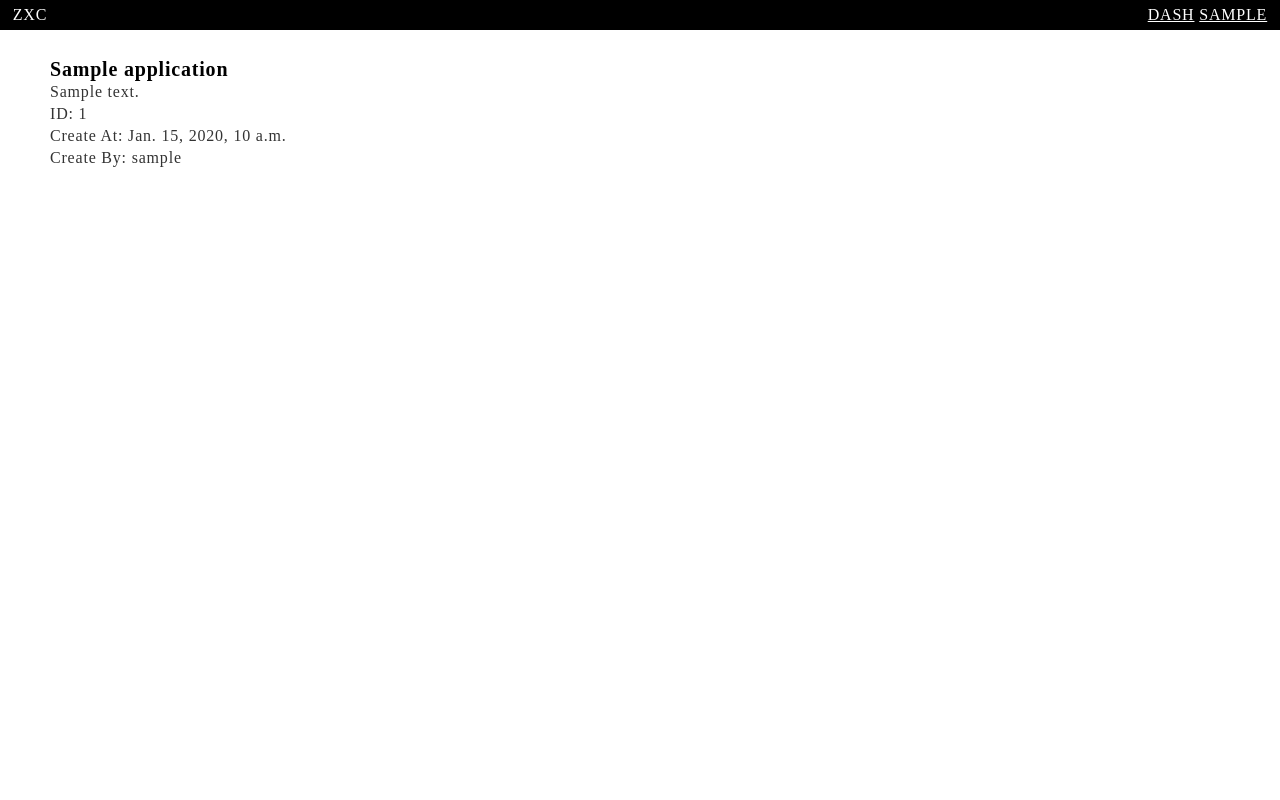
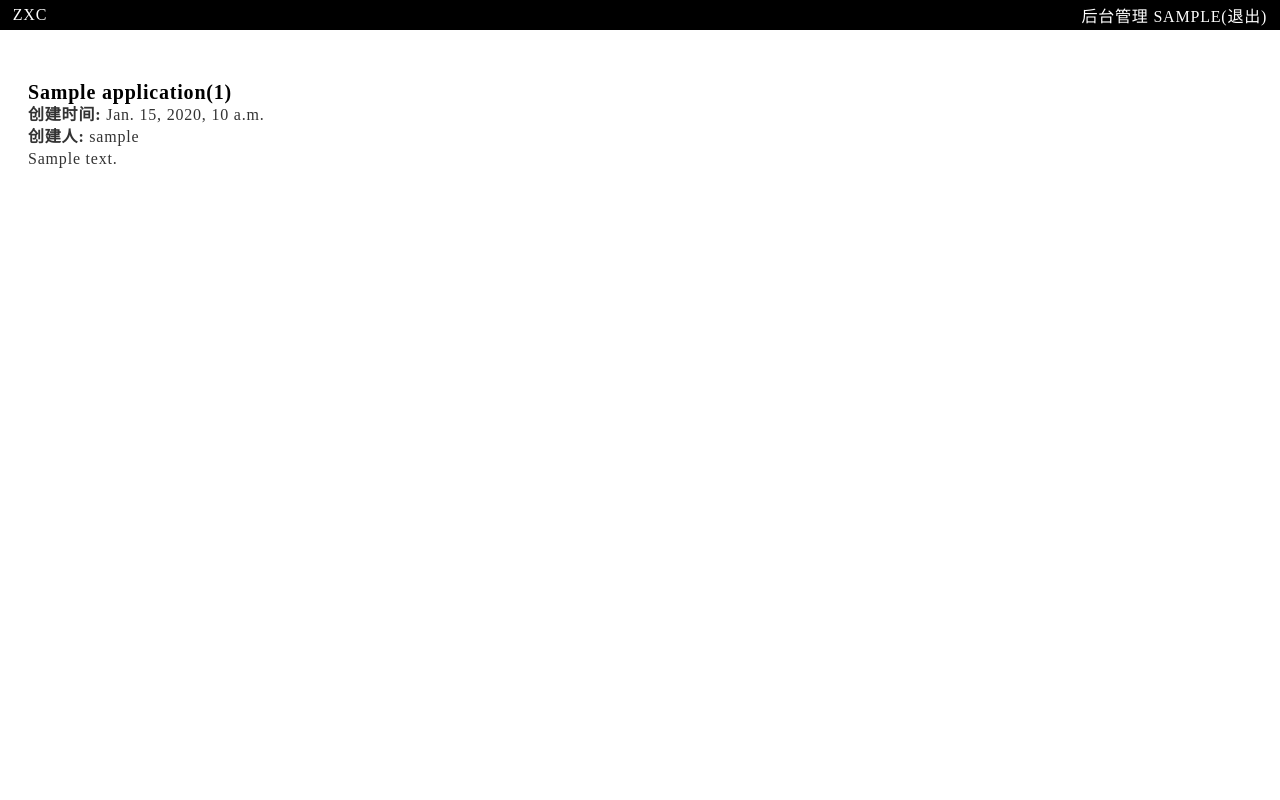
Before and after one commit to gozeon/zxc, a Django app: page /app/ in a window 1280 px wide. Run offline with Django 4.2, Linux system fonts and the light colour scheme; a user stored in the database is signed in; tables that the repository leaves empty hold one stand-in row (values such as "Sample post").

Commit message:
style: update app index style use atomizer

```diff
--- a/app/templates/app/base.html
+++ b/app/templates/app/base.html
@@ -29,8 +29,8 @@
         <div>
             {% block headerBtn %}{% endblock %}
             {% if user.is_authenticated %}
-                <a class="C(#fff)" href="{% url 'dash:index' %}">{{ "dash" | upper }}</a>
-                <a class="C(#fff)" href="{% url 'logout' %}">{{ user.username | upper }}</a>
+                <a class="C(#fff) Td(n) Td(u):hover" href="{% url 'dash:index' %}">{{ "后台管理" | upper }}</a>
+                <a class="C(#fff) Td(n) Td(u):hover" href="{% url 'logout' %}">{{ user.username | upper }}(退出)</a>
             {% endif %}
         </div>
     </header>
--- a/app/templates/app/detail.html
+++ b/app/templates/app/detail.html
@@ -54,11 +54,11 @@
 {% endblock %}
 
 {% block headerTitle %}
-    <span>{{ app.name | upper }}</span>
+    <a class="C(#fff) Td(n) Td(u):hover" href="{% url 'detail' app.id %}">{{ app.name | upper }}</a>
 {% endblock %}
 
 {% block headerBtn %}
-    <a class="C(#fff)" href="{% url "app" %}">ALL APP</a>
+    <a class="C(#fff) Td(n) Td(u):hover" href="{% url "app" %}">全部应用</a>
 {% endblock %}
 
 {% block menu %}
--- a/app/templates/app/index.html
+++ b/app/templates/app/index.html
@@ -2,44 +2,19 @@
 {% block menu %}{% endblock %}
 
 {% block style %}
-    <style>
-        .content {
-            padding: 20px 40px;
-        }
-
-        .content a.box {
-            padding: 8px 10px;
-            border-radius: 3px;
-            text-decoration: none;
-            color: black;
-
-            display: inline-block;
-        }
-
-        .content a.box .name {
-            font-size: 20px;
-            font-weight: bolder;
-        }
-
-        .content a.box .desc {
-            font-size: 16px;
-            line-height: 22px;
-            color: #333
-        }
-    </style>
 {% endblock %}
 
 {% block content %}
     {% if apps %}
-        <div class="content">
+        <div class="D(f) Flw(w) Px(20px) Py(40px)">
             {% for app in apps %}
-                <a class="box" href="{% url 'detail' app.id %}">
-                    <div class="name">{{ app.name }}</div>
+                <a class="W(350px) C(#000) Td(n) Px(8px) Py(10px)" href="{% url 'detail' app.id %}">
+                    <div class="Fz(20px) Lh(24px) Fw(br)">{{ app.name }}({{ app.id }})</div>
 
-                    <div class="desc">{{ app.desc }}</div>
-                    <div class="desc">ID: {{ app.id }}</div>
-                    <div class="desc">Create At: {{ app.create_date }}</div>
-                    <div class="desc">Create By: {{ app.create_user.username }}</div>
+                    <div class="Fz(16px) Lh(22px) C(#333)"><span class="Fw(br)">创建时间:</span> {{ app.create_date }}</div>
+                    <div class="Fz(16px) Lh(22px) C(#333)"><span class="Fw(br)">创建人:</span> {{ app.create_user.username }}</div>
+                    <div class="Fz(16px) Lh(22px) C(#333) Maw(300px)" >{{ app.desc }}</div>
+
                 </a>
             {% endfor %}
         </div>
--- a/static/app/atomizer.css
+++ b/static/app/atomizer.css
@@ -3,6 +3,12 @@
 }
 .Bg\(\#000\) {
   background: #000;
+}
+.C\(\#000\) {
+  color: #000;
+}
+.C\(\#333\) {
+  color: #333;
 }
 .C\(\#fff\) {
   color: #fff;
@@ -13,8 +19,20 @@
 .Jc\(sb\) {
   justify-content: space-between;
 }
+.Flw\(w\) {
+  flex-wrap: wrap;
+}
 .Ff\(mainFont\) {
   font-family: 'Noto Serif SC', serif;
+}
+.Fw\(br\) {
+  font-weight: bolder;
+}
+.Fz\(16px\) {
+  font-size: 16px;
+}
+.Fz\(20px\) {
+  font-size: 20px;
 }
 .H\(100vh\) {
   height: 100vh;
@@ -28,12 +46,43 @@
 .Lts\(\.05em\) {
   letter-spacing: .05em;
 }
+.Lh\(22px\) {
+  line-height: 22px;
+}
+.Lh\(24px\) {
+  line-height: 24px;
+}
 .M\(0\) {
   margin: 0;
+}
+.Maw\(300px\) {
+  max-width: 300px;
 }
 .Px\(1vw\) {
   padding-left: 1vw;
   padding-right: 1vw;
+}
+.Px\(20px\) {
+  padding-left: 20px;
+  padding-right: 20px;
+}
+.Px\(8px\) {
+  padding-left: 8px;
+  padding-right: 8px;
+}
+.Py\(10px\) {
+  padding-top: 10px;
+  padding-bottom: 10px;
+}
+.Py\(40px\) {
+  padding-top: 40px;
+  padding-bottom: 40px;
+}
+.Td\(n\) {
+  text-decoration: none;
+}
+.Td\(u\)\:hover:hover {
+  text-decoration: underline;
 }
 .W\(100vw\) {
   width: 100vw;
@@ -41,3 +90,6 @@
 .W\(200px\) {
   width: 200px;
 }
+.W\(350px\) {
+  width: 350px;
+}
--- a/templates/common/vue.html
+++ b/templates/common/vue.html
@@ -1,3 +1,3 @@
 <link rel="stylesheet" href="https://unpkg.com/tdesign-vue-next/dist/tdesign.min.css"/>
-<script src="https://unpkg.com/vue@next"></script>
+<script src="https://unpkg.com/vue"></script>
 <script src="https://unpkg.com/tdesign-vue-next/dist/tdesign.min.js"></script>
```
Also changed, not shown: readme.md (added).
